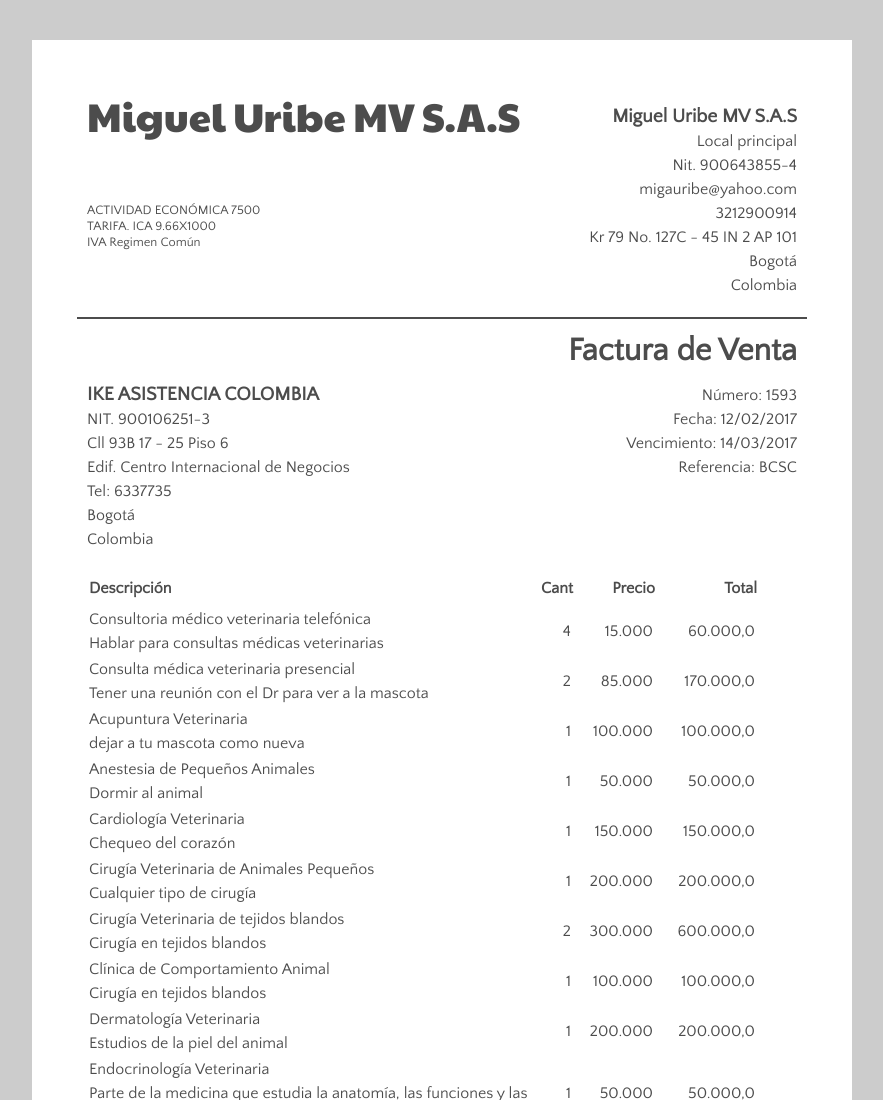
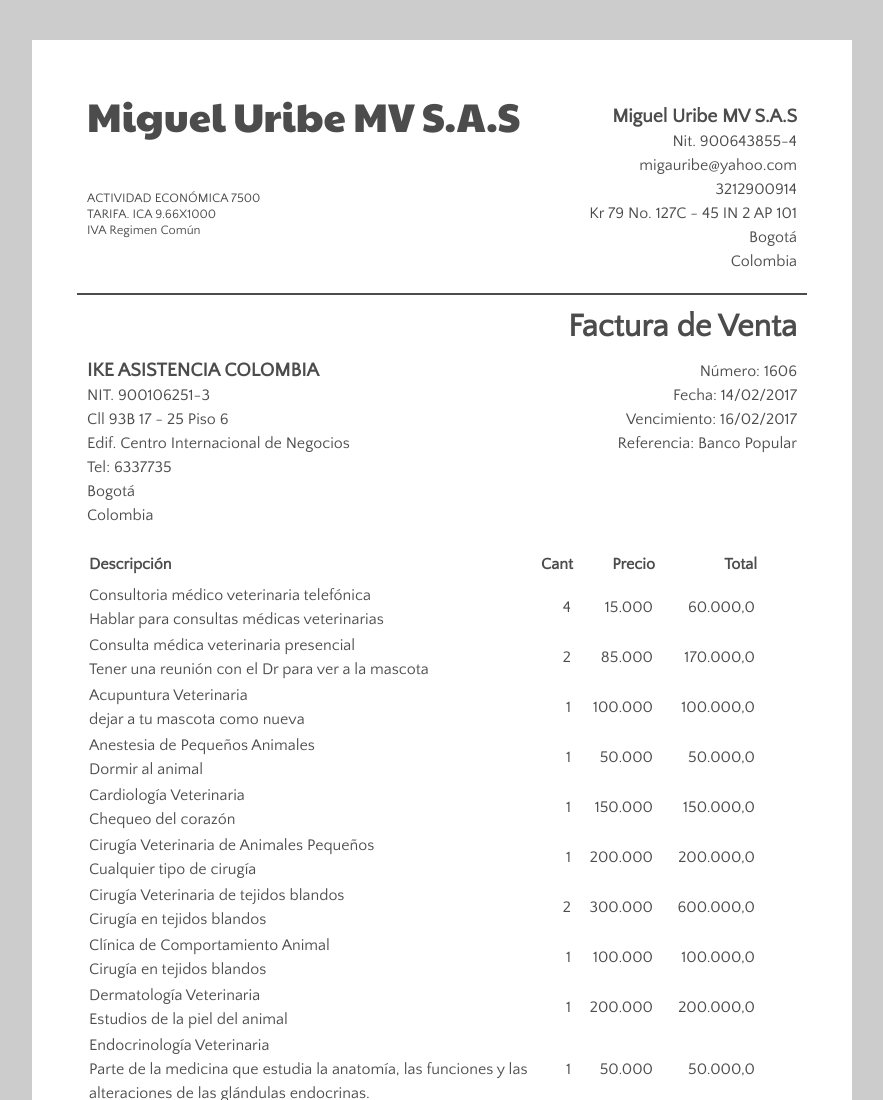
Before and after one commit to myabakus/invoice, a plain HTML site: page v1/index.html in a window 1280 px wide. Shown: the top 1100 px of the page, without its empty margins (198-1081 px from the left). Drawn offline with Linux system fonts and the light colour scheme.

Commit message:
Agregado datos
Se agregaron datos en los párrafos para sobrecargar la factura y ver
como se comporta

```diff
--- a/v1/index.html
+++ b/v1/index.html
@@ -28,7 +28,6 @@
             </div>
             <div class="company-info">
                 <p id="company">Miguel Uribe MV S.A.S</p>
-                <p>Local principal</p>
                 <p>Nit. 900643855-4</p>
                 <p>migauribe@yahoo.com</p>
                 <p>3212900914</p>
@@ -50,10 +49,10 @@
                 <p>Colombia</p>
             </div>
             <div class="invoice-info">
-                <p>Número: 1593</p>
-                <p>Fecha: 12/02/2017</p>
-                <p>Vencimiento: 14/03/2017</p>
-                <p>Referencia: BCSC</p>
+                <p>Número: 1606</p>
+                <p>Fecha: 14/02/2017</p>
+                <p>Vencimiento: 16/02/2017</p>
+                <p>Referencia: Banco Popular</p>
             </div>
             <div class="invoice-items rwd">
                 <table class="top-left rwd_auto">
```
